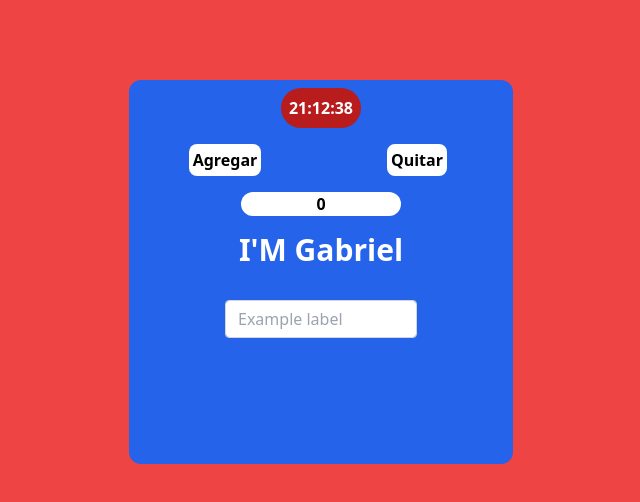
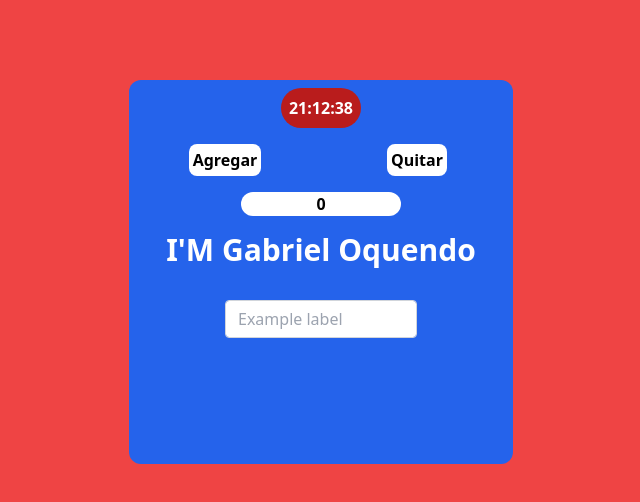
Before and after one commit to GabrielOque/react-gh-pages, a React (Create React App) app: page / in a window 1280 px wide. Shown: the top 502 px of the page, without its empty margins (319-959 px from the left). Built offline with nearby package versions, Linux system fonts and the light colour scheme.

Commit message:
Agrego el apellido

```diff
--- a/src/App.js
+++ b/src/App.js
@@ -76,7 +76,7 @@ function App() {
           </div>
         </div>
         <div className="flex justify-center mt-4 text-3xl font-bold text-white">
-          <h1>I'M Gabriel</h1>
+          <h1>I'M Gabriel Oquendo</h1>
         </div>
         <div className="flex justify-center mt-8">
           <div className="w-1/2">
```
